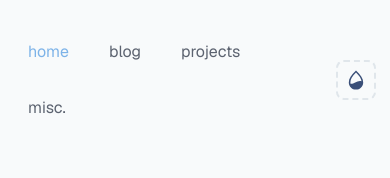
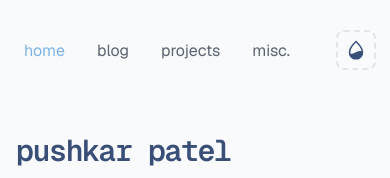
Before and after one commit to thepushkarp/thepushkarp-site, a Next.js app: page / in a window 390 px wide. Shown: the top 178 px of the page. Built offline with nearby package versions, Linux system fonts and the light colour scheme; no server answers.

Commit message:
fix: improve Navbar and ScrollToTopButton styles
- Adjust padding and outline styles for Navbar links based on screen size.
- Adjust size and position of ScrollToTopButton based on screen size.

```diff
--- a/src/components/nav.tsx
+++ b/src/components/nav.tsx
@@ -35,10 +35,10 @@ export function Navbar() {
               <Link
                 key={path}
                 href={path}
-                className={`relative transition-colors py-2 px-3 rounded-md ${
+                className={`relative transition-colors py-1 px-2 md:py-2 md:px-3 rounded-md ${
                   isActive
                     ? 'text-primary pointer-events-none'
-                    : 'text-muted-foreground hover:text-primary hover:outline-2 hover:outline-dashed hover:outline-muted'
+                    : 'text-muted-foreground hover:text-primary lg:hover:outline-2 lg:hover:outline-dashed lg:hover:outline-muted'
                 }`}
               >
                 {itemsWithGlowingDot.includes(path) && !isActive && (
--- a/src/components/scrollToTopButton.tsx
+++ b/src/components/scrollToTopButton.tsx
@@ -35,9 +35,7 @@ const ScrollToTopButton = () => {
       className={`fixed z-50 rounded-full transition-opacity duration-300 shadow-sm
         ${isVisible ? 'opacity-100' : 'opacity-0 pointer-events-none'}
         bottom-4 right-4 w-10 h-10
-        sm:bottom-5 sm:right-5 sm:w-11 sm:h-11
-        md:bottom-6 md:right-6 md:w-12 md:h-12
-        outline-2 outline-dashed outline-muted `}
+        lg:bottom-6 lg:right-6 lg:w-16 lg:h-16`}
       onClick={scrollToTop}
       aria-label="Scroll to top"
       title="Scroll to top"
```
